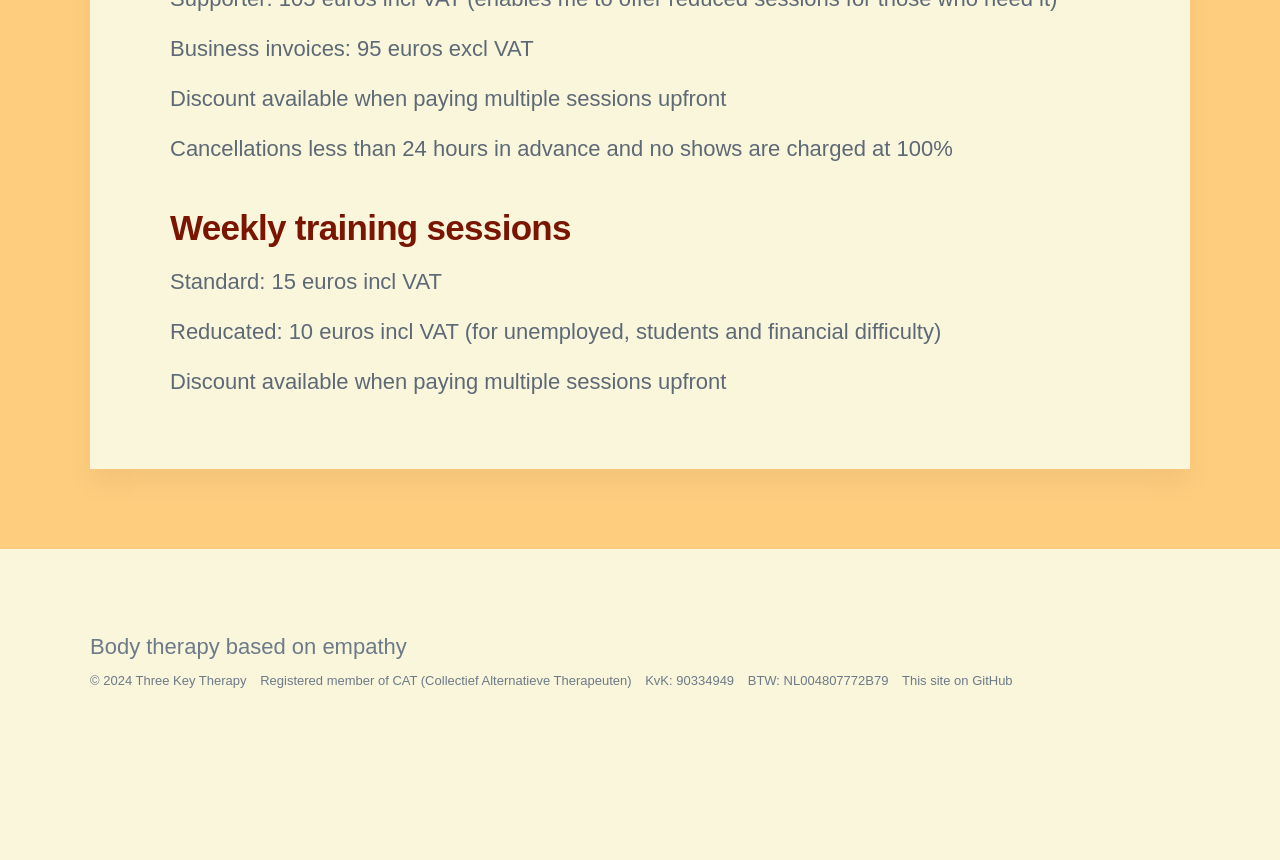
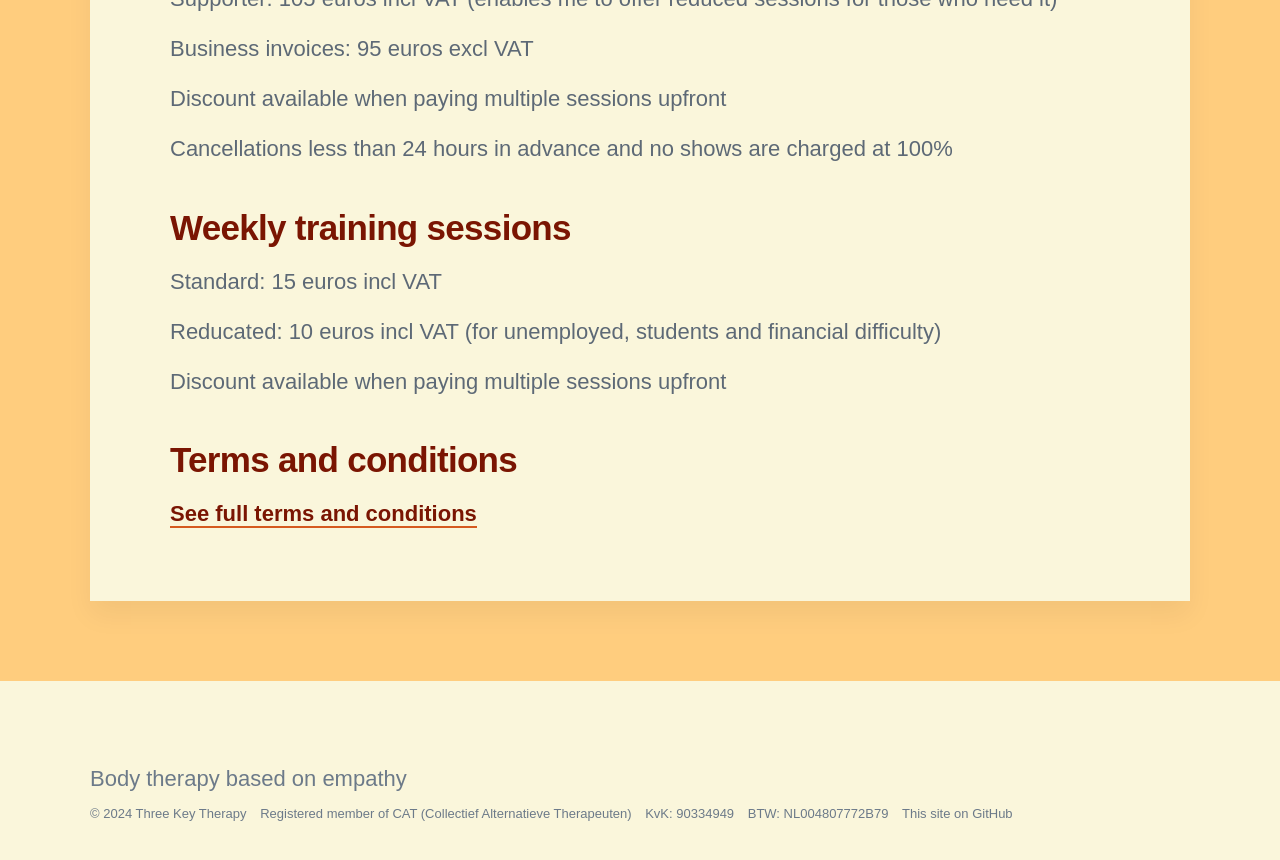
Before and after one commit to threekeytherapy/threekeytherapy.com, a Jekyll site: the page built from _pages/pricing.md, in a window 1280 px wide and 900 px high, scrolled down 894 px. Shown: the top 860 px of the window. Built offline with Jekyll 4.4.1, drawn with Linux system fonts in a browser that asks for light colours; nearby versions of some CDN libraries; some web fonts are replaced; before the commit the page ends 1661 px from its top, so only the background shows below that.

Commit message:
adds links

```diff
--- a/_pages/pricing.md
+++ b/_pages/pricing.md
@@ -26,3 +26,7 @@ Standard: 15 euros incl VAT
 Reducated: 10 euros incl VAT (for unemployed, students and financial difficulty)
 
 Discount available when paying multiple sessions upfront
+
+## Terms and conditions
+
+[See full terms and conditions](../terms-and-conditions.md)
```
Also changed, not shown: _pages/terms-and-conditions.md (+1 -1 lines).
